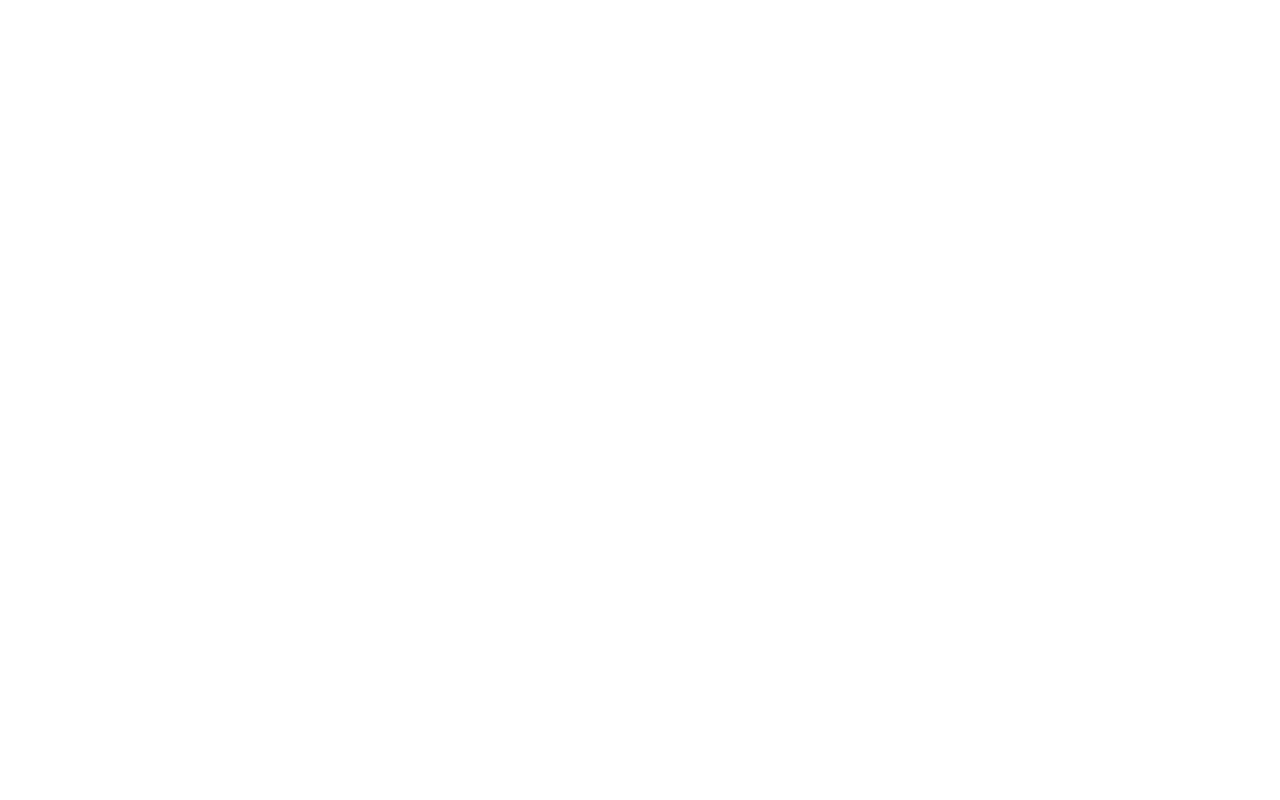
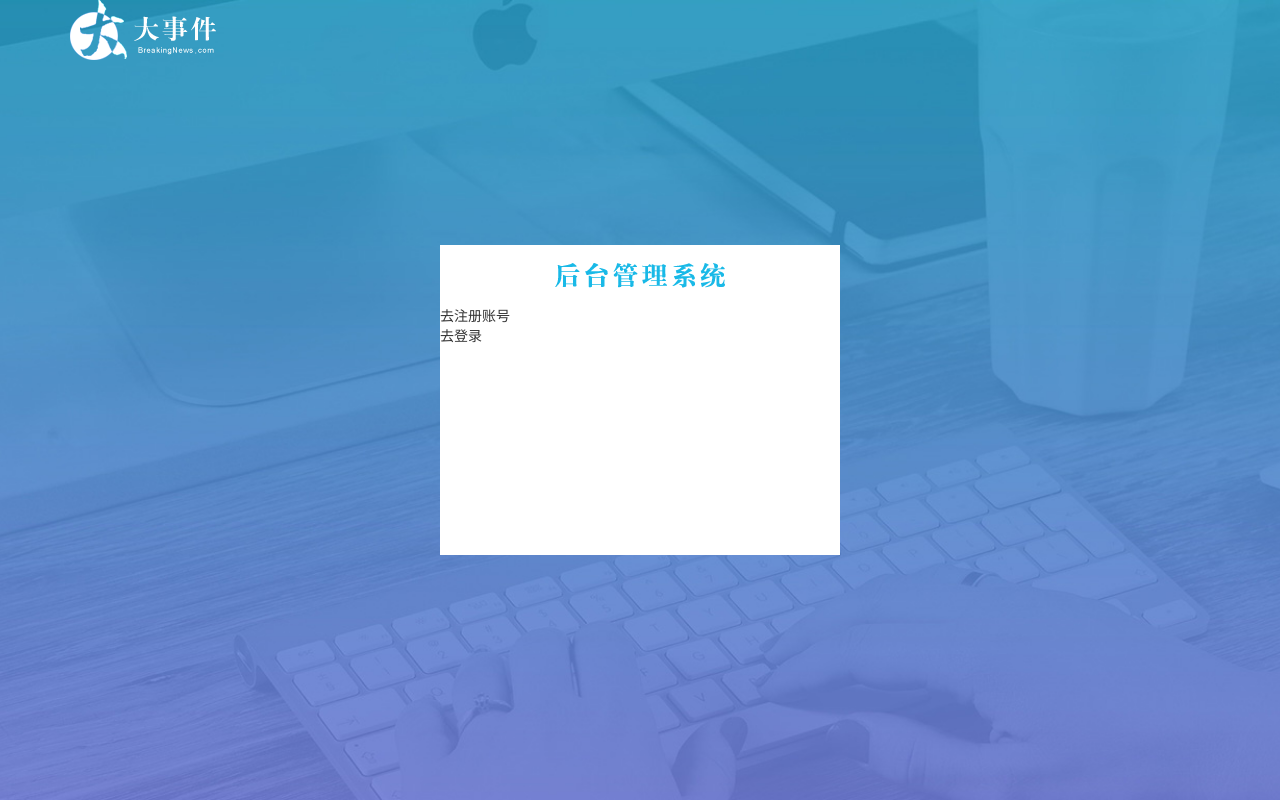
Before and after one commit to Blus-xietao/bigEvent, a plain HTML site: page login.html in a window 1280 px wide. Drawn offline with Linux system fonts and the light colour scheme.

Commit message:
第一天结束

```diff
--- a/assets/css/login.css
+++ b/assets/css/login.css
@@ -0,0 +1,22 @@
+html,
+body {
+  margin: 0;
+  padding: 0;
+  width: 100%;
+  height: 100%;
+  background: url(/assets/images/login_bg.jpg) no-repeat center;
+  background-size: cover;
+}
+.loginAndRegBox {
+  width: 400px;
+  height: 310px;
+  background-color: #fff;
+  position: absolute;
+  left: 50%;
+  top: 50%;
+  transform: translate(-50%, -50%);
+}
+.title-box {
+  height: 60px;
+  background: url(/assets/images/login_title.png) no-repeat center;
+}
--- a/login.html
+++ b/login.html
@@ -1,11 +1,32 @@
 <!DOCTYPE html>
 <html lang="en">
+
 <head>
     <meta charset="UTF-8">
     <meta name="viewport" content="width=device-width, initial-scale=1.0">
-    <title>Document</title>
+    <title>大事件-登入/注册</title>
+    <link rel="stylesheet" href="/assets/lib/layui/css/layui.css">
+    <link rel="stylesheet" href="/assets/css/login.css">
+
+    <script src="/assets/lib/jquery.js"></script>
+    <script src="/assets/js/login.js"></script>
 </head>
+
 <body>
+    <!-- 头部logo样式 -->
+    <div class="layui-main">
+        <img src="/assets/images/logo.png" alt="">
+    </div>
+    <!-- 登录注册区域 -->
+    <div class="loginAndRegBox">
+        <!-- 标题 -->
+        <div class="title-box"></div>
+        <div class="login-box"><a href="JavaScript:;" id="login">去注册账号</a></div>
+        <div class="reg-box" ><a href="JavaScript:;" id="reg">去登录</a></div>
+    </div>
+
+
 
 </body>
+
 </html>
```
